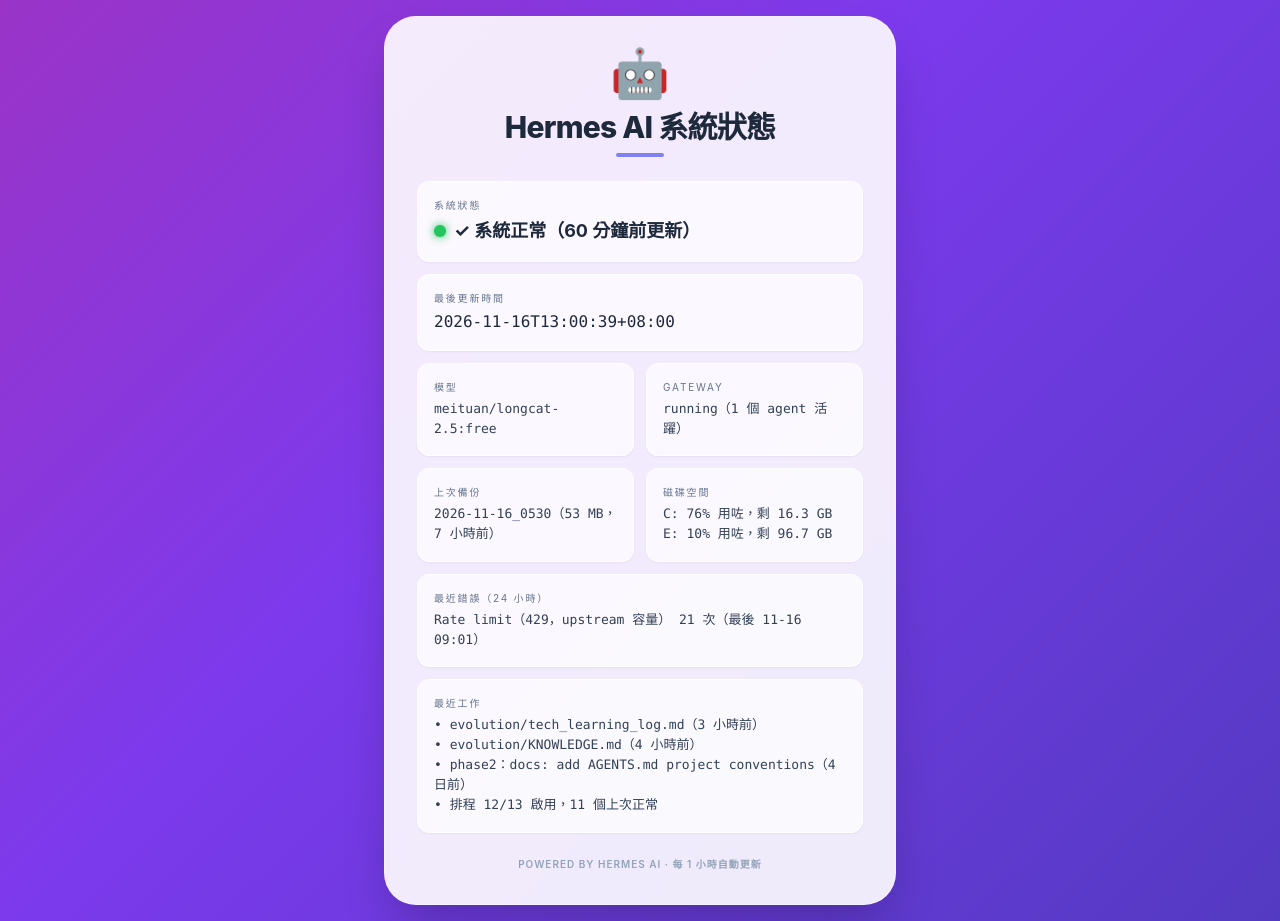
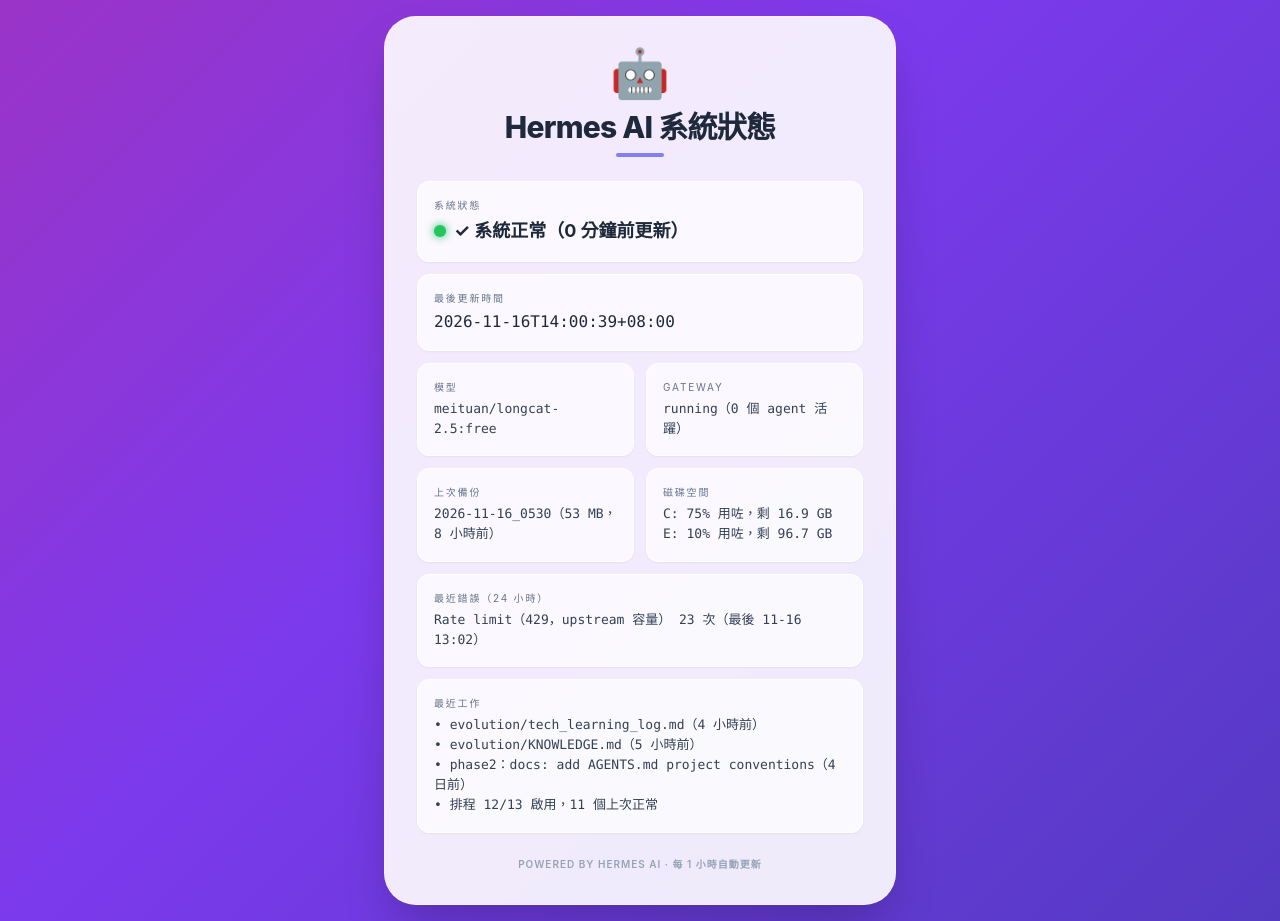
Before and after one commit to cwcg-ctrl/yotps, a plain HTML site: page ai.html in a window 1280 px wide. Drawn offline with nearby package versions, Linux system fonts and the light colour scheme.

Commit message:
Update ai.html status 2026-11-16 14:00

```diff
--- a/ai.html
+++ b/ai.html
@@ -115,7 +115,7 @@
         </div>
     </div>
 
-    <script type="application/json" id="status-data">{"last_updated": "2026-11-16T13:00:39+08:00", "model": "meituan/longcat-2.5:free", "gateway": "running（1 個 agent 活躍）", "backup": "2026-11-16_0530（53 MB，7 小時前）", "disk": "C: 76% 用咗，剩 16.3 GB\nE: 10% 用咗，剩 96.7 GB", "errors": "Rate limit（429，upstream 容量） 21 次（最後 11-16 09:01）", "recent_work": "• evolution/tech_learning_log.md（3 小時前）\n• evolution/KNOWLEDGE.md（4 小時前）\n• phase2：docs: add AGENTS.md project conventions（4 日前）\n• 排程 12/13 啟用，11 個上次正常"}</script>
+    <script type="application/json" id="status-data">{"last_updated": "2026-11-16T14:00:39+08:00", "model": "meituan/longcat-2.5:free", "gateway": "running（0 個 agent 活躍）", "backup": "2026-11-16_0530（53 MB，8 小時前）", "disk": "C: 75% 用咗，剩 16.9 GB\nE: 10% 用咗，剩 96.7 GB", "errors": "Rate limit（429，upstream 容量） 23 次（最後 11-16 13:02）", "recent_work": "• evolution/tech_learning_log.md（4 小時前）\n• evolution/KNOWLEDGE.md（5 小時前）\n• phase2：docs: add AGENTS.md project conventions（4 日前）\n• 排程 12/13 啟用，11 個上次正常"}</script>
     <script>
         let d = {};
         try {
```
